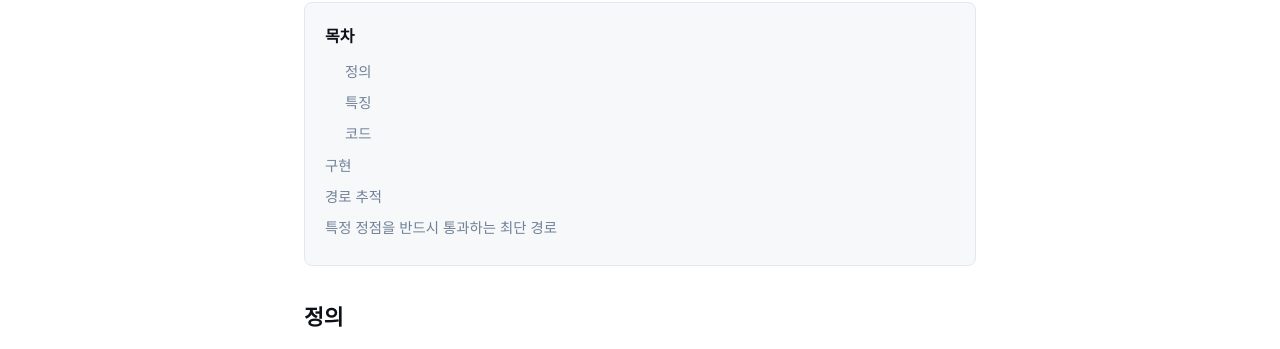
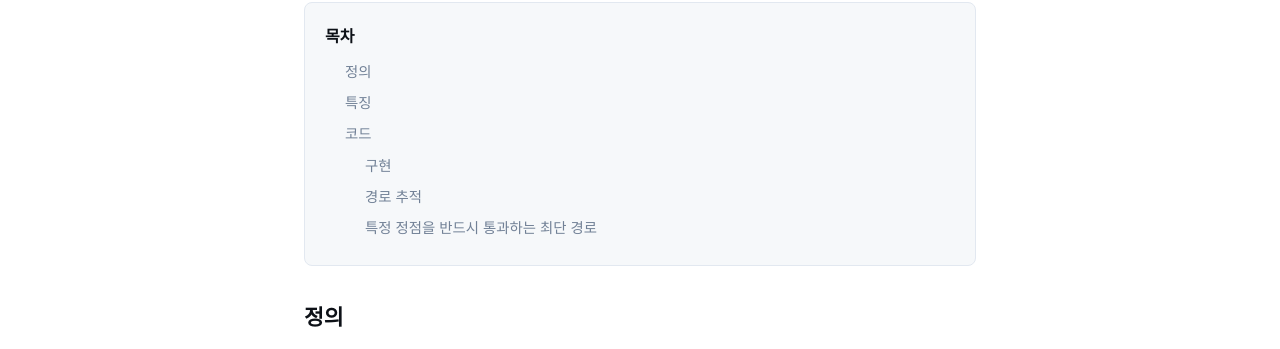
Before and after one commit to Soundbar91/Soundbar91.github.io, a Jekyll site: the page built from _posts/2026-02-17-dijkstra.md, in a window 1280 px wide. Shown: the part 240-589 px from the top of the page. Built offline with Jekyll 4.4.1, drawn with Linux system fonts in a browser that asks for light colours.

Commit message:
feat: h4 들여쓰기 추가

```diff
--- a/assets/css/main.css
+++ b/assets/css/main.css
@@ -427,6 +427,10 @@ main.container {
 
 .toc-h3 {
   padding-left: 1.25rem;
+}
+
+.toc-h4 {
+  padding-left: 2.5rem;
 }
 
 .toc-entry a {
```
